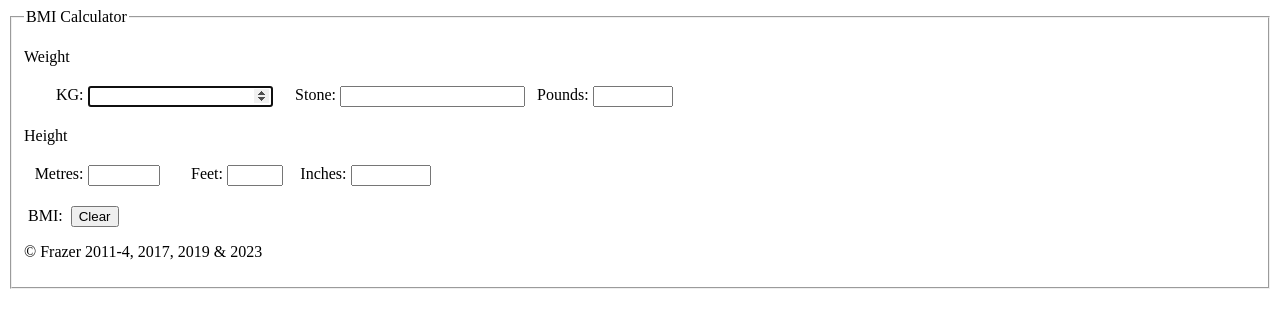
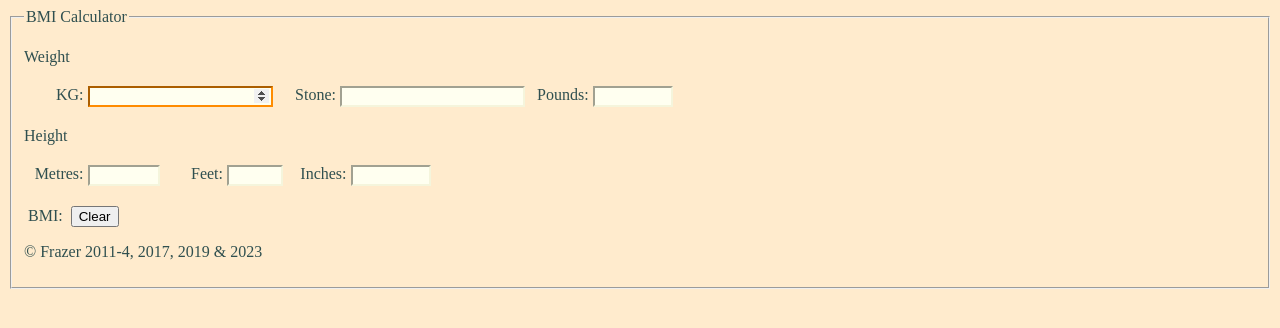
Before and after one commit to Farjo/bmi, a plain HTML site: page index.html in a window 1280 px wide. Drawn offline with Linux system fonts and the light colour scheme.

Commit message:
+Colours

```diff
--- a/style.css
+++ b/style.css
@@ -1,3 +1,8 @@
+body{
+  background-color: blanchedalmond;
+  color: darkslategrey;
+}
+
 fieldset {
   container-name: fieldset;
   container-type: inline-size;
@@ -7,6 +12,16 @@ label {
   margin: 0 0.25rem;
   width: 51.5px;
   text-align: right;
+}
+
+input {
+  background-color: ivory;
+  border-color:beige;
+}
+
+input:focus {
+  border-color: darkorange;
+  outline: 3px solid transparent;
 }
 
 .outer {
```
